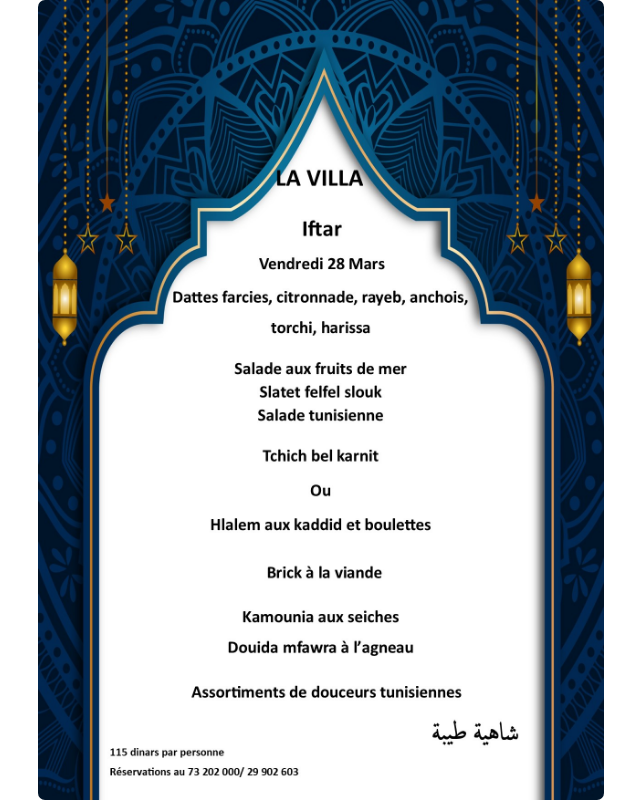
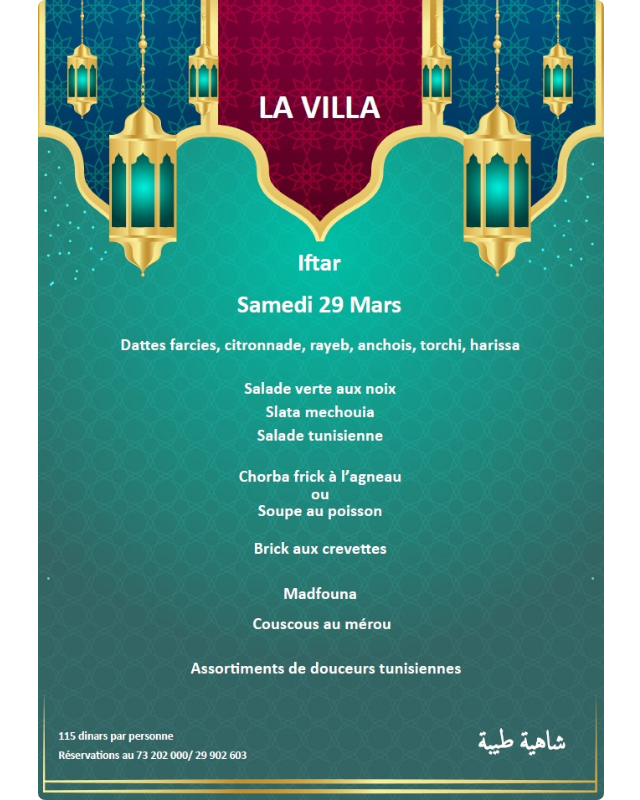
Before and after one commit to movenpicksousse/MenuRamadhan, a plain HTML site: page index.html in a window 1280 px wide. Shown: the whole page, without its empty margins (319-959 px from the left). Drawn offline with Linux system fonts and the light colour scheme.

Commit message:
Update index.html 29

```diff
--- a/index.html
+++ b/index.html
@@ -8,7 +8,7 @@
 </head>
 <body>
     <div class="image-container">
-        <img src="28eme jour ramadhan.jpg" alt="Ramadan Menu" class="responsive-image">
+        <img src="29eme jour ramadhan.jpg" alt="Ramadan Menu" class="responsive-image">
     </div>
 </body>
 </html>
```
